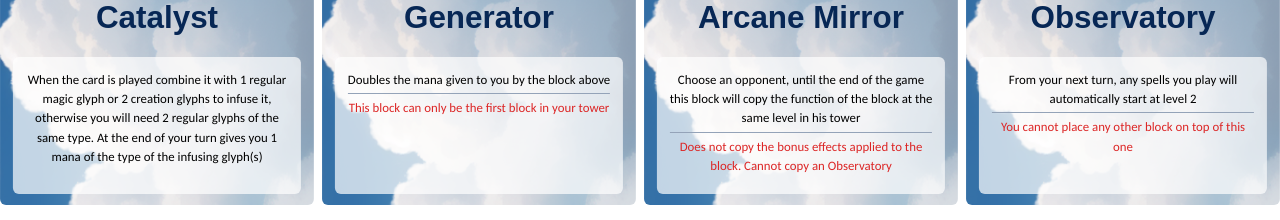
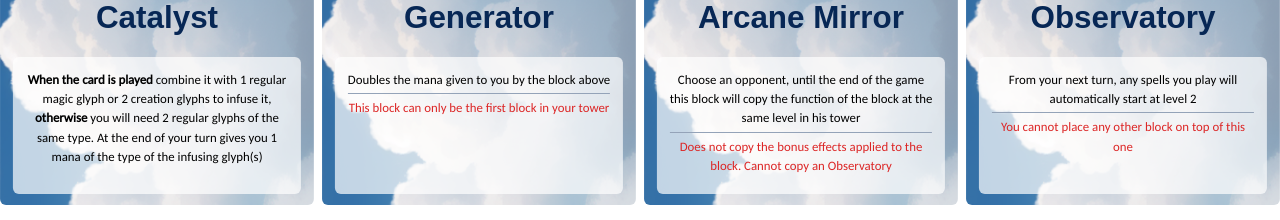
Before and after one commit to CasimirColas/magetowers-website-v2, a Next.js app: page /cards in a window 1280 px wide. Shown: the part 447-667 px from the top of the page. Built offline with nearby package versions, Linux system fonts and the light colour scheme; a web font is replaced by a local one; what tailwindcss-animated would draw is missing.

Commit message:
Added text parser to block component

```diff
--- a/src/components/cards/templates/Block.tsx
+++ b/src/components/cards/templates/Block.tsx
@@ -4,6 +4,7 @@ import { cardsDictionary as d } from "../dictionary";
 import { useTranslations } from "next-intl";
 import { useEffect } from "react";
 import { adjustFontSize } from "@/utils/functions/adjustFontSize";
+import { parseText } from "@/utils/functions/parseText";
 import clsx from "clsx";
 
 interface BlockProps {
@@ -48,7 +49,11 @@ function Block({ name, className, id }: BlockProps) {
               "text-red-600 border-t border-slate-400 pt-1": key === "warning",
             })}
           >
-            {t(key)}
+            {parseText({
+              default: true,
+              text: t(key),
+              args: { childClassName: "text-black" },
+            })}
           </div>
         ))}
       </div>
--- a/src/locales/en/cards.json
+++ b/src/locales/en/cards.json
@@ -21,7 +21,7 @@
   },
   "catalyst": {
     "name": "Catalyst",
-    "description": "When the card is played combine it with 1 regular magic glyph or 2 creation glyphs to infuse it, otherwise you will need 2 regular glyphs of the same type. At the end of your turn gives you 1 mana of the type of the infusing glyph(s)"
+    "description": "||When the card is played|| combine it with 1 regular magic glyph or 2 creation glyphs to infuse it, ||otherwise|| you will need 2 regular glyphs of the same type. At the end of your turn gives you 1 mana of the type of the infusing glyph(s)"
   },
   "generator": {
     "name": "Generator",
--- a/src/locales/fr/cards.json
+++ b/src/locales/fr/cards.json
@@ -21,7 +21,7 @@
   },
   "catalyst": {
     "name": "Catalyseur",
-    "description": "Lorsque la carte est jouée, combinez-la avec 1 glyphe magique régulier ou 2 glyphe de création pour l'infuser, autrement vous aurez besoin de 2 glyphes réguliers du même type. À la fin de votre tour, vous recevrez 1 mana du type du(des) glyphe(s) infusé(s)"
+    "description": "||Lorsque la carte est jouée||, combinez-la avec 1 glyphe magique régulier ou 2 glyphe de création pour l'infuser, ||autrement|| vous aurez besoin de 2 glyphes réguliers du même type. À la fin de votre tour, vous recevrez 1 mana du type du(des) glyphe(s) infusé(s)"
   },
   "generator": {
     "name": "Générateur",
```
